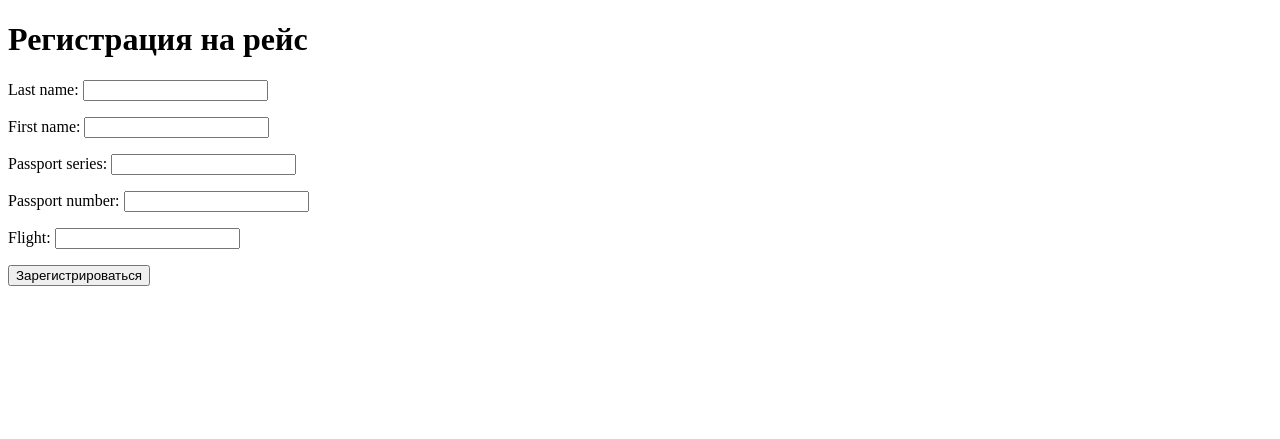
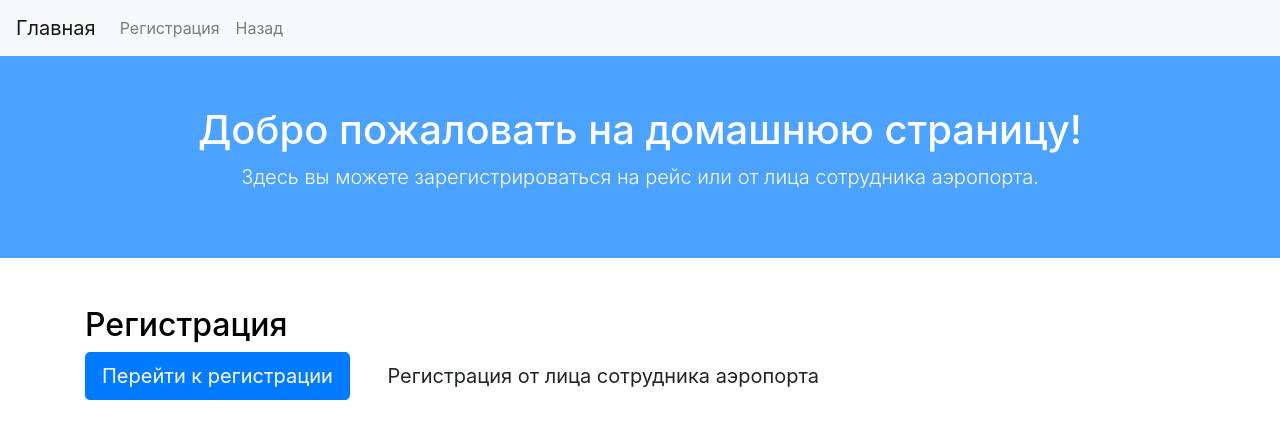
Before and after one commit to niiiika-byk/ThirdSemester, a Django app: page / in a window 1280 px wide. Shown: the top 439 px of the page. Run offline with Django 5.2, Linux system fonts and the light colour scheme; some libraries are stand-ins or nearby versions.

Commit message:
Added separation home page and registration

```diff
--- /dev/null
+++ b/laba1/fligthsystem/flight/templates/base.html
@@ -0,0 +1,86 @@
+<!DOCTYPE html>
+<html lang="en">
+<head>
+    <meta charset="UTF-8">
+    <meta name="viewport" content="width=device-width, initial-scale=1.0">
+    <title>{% block title %}Мой сайт{% endblock %}</title>
+    <link rel="stylesheet" href="https://stackpath.bootstrapcdn.com/bootstrap/4.5.2/css/bootstrap.min.css">
+    <style>
+        body {
+            background-size: cover; /* Заполнение всего фона */
+            background-position: center; /* Центрирование изображения */
+            color: black; /* Цвет текста по умолчанию */
+        }
+        .hero {
+            background-color: rgba(0, 123, 255, 0.7); /* Полупрозрачный фон для заголовка */
+            padding: 50px 0;
+            text-align: center;
+        }
+    </style>
+</head>
+<body>
+    <nav class="navbar navbar-expand-lg navbar-light bg-light">
+        <a class="navbar-brand" href="{% url 'home' %}">Главная</a>
+        <button class="navbar-toggler" type="button" data-toggle="collapse" data-target="#navbarNav" aria-controls="navbarNav" aria-expanded="false" aria-label="Toggle navigation">
+            <span class="navbar-toggler-icon"></span>
+        </button>
+        <div class="collapse navbar-collapse" id="navbarNav">
+            <ul class="navbar-nav">
+                <li class="nav-item">
+                    <a class="nav-link" href="{% url 'registration' %}">Регистрация</a>
+                </li>
+                <li class="nav-item">
+                    <a class="nav-link" href="javascript:history.back()">Назад</a>
+                </li>
+            </ul>
+        </div>
+    </nav>
+
+    <div class="hero" id="hero-section">
+        <h1 id="hero-header">{% block header %}Добро пожаловать!{% endblock %}</h1>
+        <p class="lead" id="hero-lead">{% block lead %}Здесь вы можете зарегистрироваться на рейс или от лица сотрудника аэропорта.{% endblock %}</p>
+    </div>
+
+    <div class="container mt-5">
+        {% block content %}
+        <!-- Здесь будет контент страниц -->
+        {% endblock %}
+    </div>
+
+    <script src="https://code.jquery.com/jquery-3.5.1.slim.min.js"></script>
+    <script src="https://cdn.jsdelivr.net/npm/@popperjs/core@2.9.2/dist/umd/popper.min.js"></script>
+    <script src="https://stackpath.bootstrapcdn.com/bootstrap/4.5.2/js/bootstrap.min.js"></script>
+    <script>
+        // Функция для изменения цвета текста в зависимости от фона
+        function updateTextColor() {
+            const heroSection = document.getElementById('hero-section');
+            const heroHeader = document.getElementById('hero-header');
+            const heroLead = document.getElementById('hero-lead');
+
+            // Получаем цвет фона
+            const bgColor = window.getComputedStyle(heroSection).backgroundColor;
+
+            // Преобразуем цвет фона в RGB
+            const rgb = bgColor.match(/\d+/g);
+            const r = parseInt(rgb[0]);
+            const g = parseInt(rgb[1]);
+            const b = parseInt(rgb[2]);
+
+            // Вычисляем яркость
+            const brightness = (r * 0.299 + g * 0.587 + b * 0.114);
+
+            // Устанавливаем цвет текста в зависимости от яркости
+            if (brightness < 128) {
+                heroHeader.style.color = 'white';
+                heroLead.style.color = 'white';
+            } else {
+                heroHeader.style.color = 'black';
+                heroLead.style.color = 'black';
+            }
+        }
+
+        // Вызываем функцию при загрузке страницы
+        document.addEventListener("DOMContentLoaded", updateTextColor);
+    </script>
+</body>
+</html>
--- /dev/null
+++ b/laba1/fligthsystem/flight/templates/home.html
@@ -0,0 +1,11 @@
+{% extends 'base.html' %}
+
+{% block title %}Домашняя страница{% endblock %}
+
+{% block header %}Добро пожаловать на домашнюю страницу!{% endblock %}
+
+{% block content %}
+    <h2>Регистрация</h2>
+    <a href="{% url 'registration' %}" class="btn btn-primary btn-lg">Перейти к регистрации</a>
+    <a href="{% url 'registration' %}" class="btn btn-custom btn-lg ml-3">Регистрация от лица сотрудника аэропорта</a>
+{% endblock %}
--- a/laba1/fligthsystem/flight/templates/registration.html
+++ b/laba1/fligthsystem/flight/templates/registration.html
@@ -1,27 +1,10 @@
-<!DOCTYPE html>
-<html lang="en">
-<head>
-    <meta charset="UTF-8">
-    <meta name="viewport" content="width=device-width, initial-scale=1.0">
-    <title>Регистрация на рейс</title>
-    <style>
-        .alert {
-            display: none; /* Скрываем уведомление по умолчанию */
-            padding: 15px;
-            margin: 20px 0;
-            border: 1px solid transparent;
-            border-radius: 4px;
-        }
-        .alert-success {
-            color: #155724;
-            background-color: #d4edda;
-            border-color: #c3e6cb;
-        }
-    </style>
-</head>
-<body>
-    <h1>Регистрация на рейс</h1>
+{% extends 'base.html' %}
 
+{% block title %}Регистрация на рейс{% endblock %}
+
+{% block header %}Регистрация на рейс{% endblock %}
+
+{% block content %}
     {% if success_message %}
         <div class="alert alert-success" id="success-alert">
             {{ success_message }}
@@ -46,5 +29,4 @@
             });
         {% endif %}
     </script>
-</body>
-</html>
+{% endblock %}
--- a/laba1/fligthsystem/flight/urls.py
+++ b/laba1/fligthsystem/flight/urls.py
@@ -1,7 +1,7 @@
 from django.urls import path
-from .views import registration_view
+from .views import registration_view, home_view
 
 urlpatterns = [
     path('registration/', registration_view, name='registration'),
-    path('', registration_view, name='home'),
+    path('', home_view, name='home'),
 ]
--- a/laba1/fligthsystem/flight/views.py
+++ b/laba1/fligthsystem/flight/views.py
@@ -1,5 +1,8 @@
 from django.shortcuts import render, redirect
 from .forms import RegistrationForm
+
+def home_view(request):
+    return render(request, 'home.html')
 
 def registration_view(request):
     success_message = None
--- a/laba1/fligthsystem/fligthsystem/settings.py
+++ b/laba1/fligthsystem/fligthsystem/settings.py
@@ -11,6 +11,7 @@ https://docs.djangoproject.com/en/5.1/ref/settings/
 """
 
 from pathlib import Path
+import os
 
 # Build paths inside the project like this: BASE_DIR / 'subdir'.
 BASE_DIR = Path(__file__).resolve().parent.parent
```
